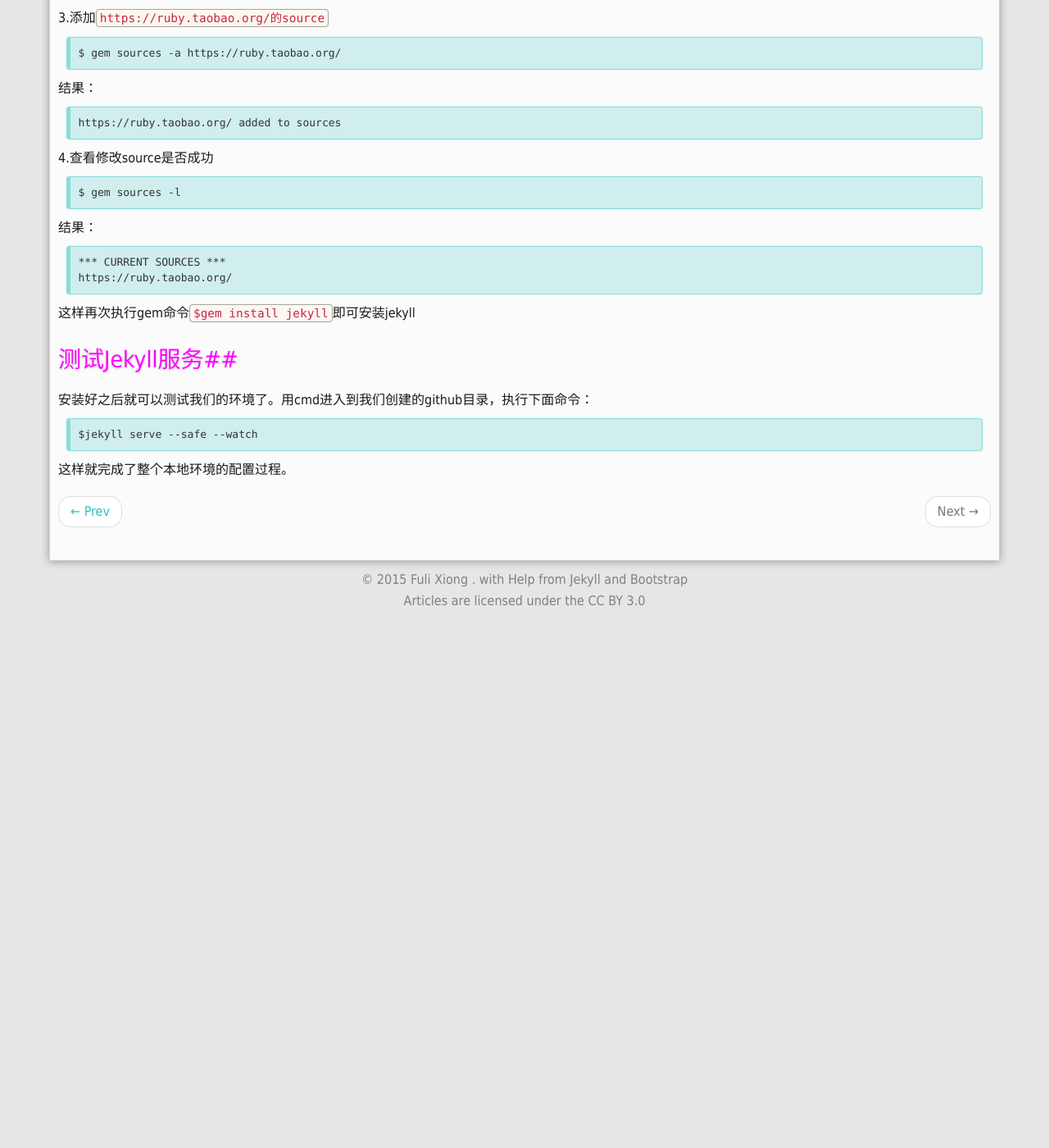
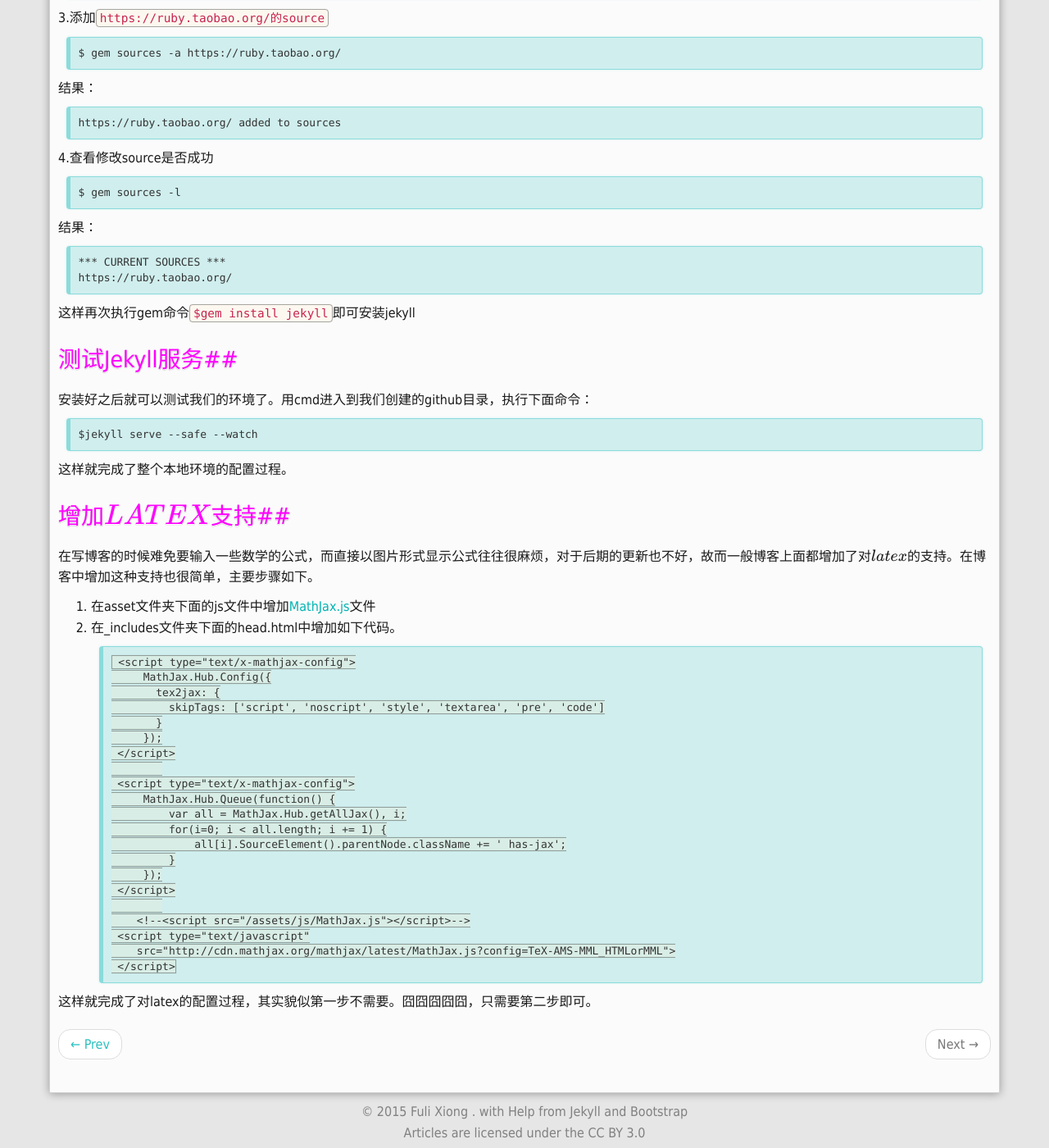
Before and after one commit to bearshng/xiongfuli, a Jekyll site: the page built from _posts/2015-07-10-build-jekyll.md, in a window 1280 px wide and 1400 px high, scrolled down 1912 px. Shown: the whole window at 82% size. Built offline with Jekyll 4.4.1, drawn with Linux system fonts in a browser that asks for light colours; Markdown is read by kramdown in place of the engine named in the settings; formulas are drawn with MathJax 3; comment, search, counter and statistics services are not loaded; before the commit the page ends 2663 px from its top, so only the background shows below that.

Commit message:
update
update 2015-07-10-build-jekyll ,add latex paragraph

```diff
--- a/_posts/2015-07-10-build-jekyll.md
+++ b/_posts/2015-07-10-build-jekyll.md
@@ -86,3 +86,42 @@ RubygemsRubygems是类似Radhat的RPM、centOS的Yum、Ubuntu的apt-get的应用
     $jekyll serve --safe --watch
 
 这样就完成了整个本地环境的配置过程。
+
+##增加$LATEX$支持##
+
+在写博客的时候难免要输入一些数学的公式，而直接以图片形式显示公式往往很麻烦，对于后期的更新也不好，故而一般博客上面都增加了对$latex$的支持。在博客中增加这种支持也很简单，主要步骤如下。
+
+1. 在asset文件夹下面的js文件中增加[MathJax.js](/asset/js/MathJax.js "MathJax.js")文件
+2. 在_includes文件夹下面的head.html中增加如下代码。
+			<script type="text/x-mathjax-config">
+		  MathJax.Hub.Config({
+		    tex2jax: {
+		      inlineMath: [ ['$','$'], ["\\(","\\)"] ],
+		      processEscapes: true
+		    }
+		  });
+		</script>
+
+		<script type="text/x-mathjax-config">
+		    MathJax.Hub.Config({
+		      tex2jax: {
+		        skipTags: ['script', 'noscript', 'style', 'textarea', 'pre', 'code']
+		      }
+		    });
+		</script>
+
+		<script type="text/x-mathjax-config">
+		    MathJax.Hub.Queue(function() {
+		        var all = MathJax.Hub.getAllJax(), i;
+		        for(i=0; i < all.length; i += 1) {
+		            all[i].SourceElement().parentNode.className += ' has-jax';
+		        }
+		    });
+		</script>
+
+		   <!--<script src="/assets/js/MathJax.js"></script>-->
+		<script type="text/javascript"
+		   src="http://cdn.mathjax.org/mathjax/latest/MathJax.js?config=TeX-AMS-MML_HTMLorMML">
+		</script>
+
+这样就完成了对latex的配置过程，其实貌似第一步不需要。囧囧囧囧囧，只需要第二步即可。
```
